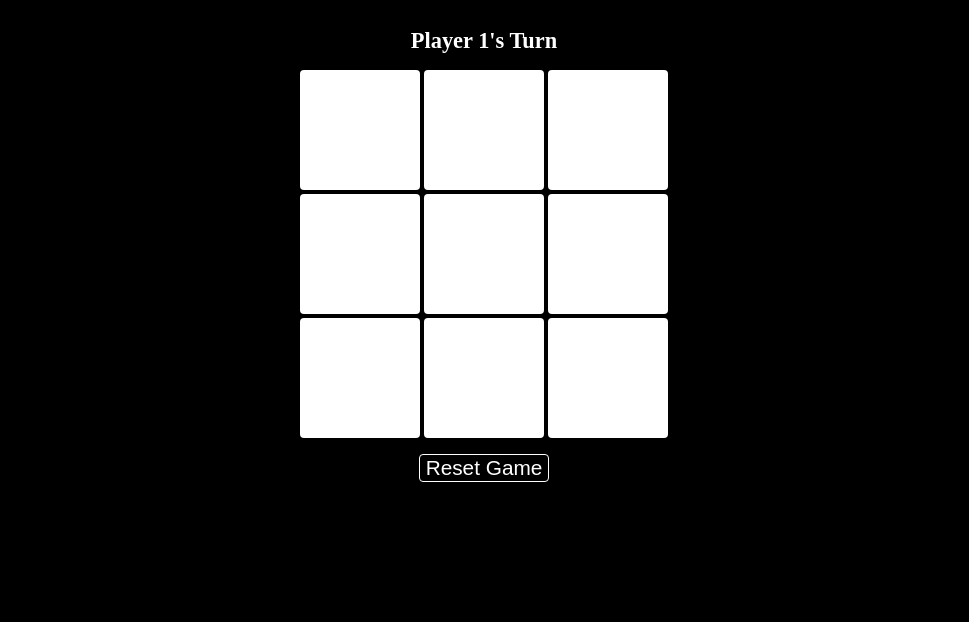
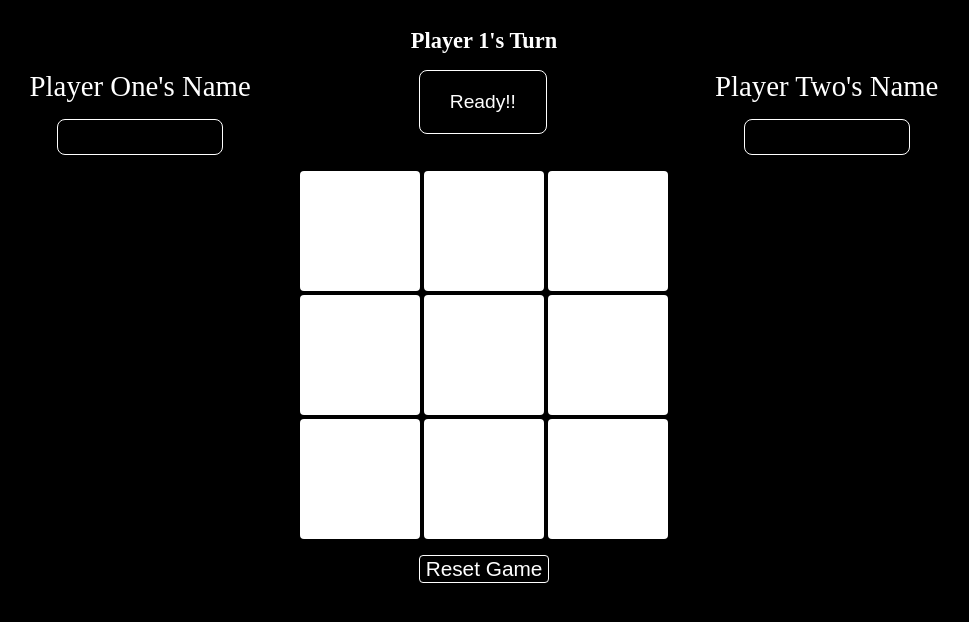
Before and after one commit to DavidOh1606/tictactoe, a plain HTML site: page index.html in a window 1280 px wide. Shown: the part 140-762 px from the top of the page, without its empty margins (156-1125 px from the left). Drawn offline with Linux system fonts and the light colour scheme.

Commit message:
Add form to enter user names

```diff
--- a/index.html
+++ b/index.html
@@ -12,6 +12,21 @@
 
         <div class="turn-text"></div>
 
+        <form class="player-names">
+            <div class="player-name">
+                <label for="player-one">Player One's Name</label>
+                <input type="text" id="player-one" class="player-name" maxlength="10">
+            </div>
+
+            <input type="submit" value="Ready!!" class="ready-button">
+
+            <div class="player-name">
+                <label for="player-two">Player Two's Name</label>
+                <input type="text" id="player-two" class="player-name" maxlength="10">
+            </div>
+
+        </form>
+
         <div class="content">
 
         </div>
--- a/styles.css
+++ b/styles.css
@@ -60,3 +60,40 @@ span {
     border: 1px solid rgb(255, 255, 255);
     border-radius: 4px;
 }
+
+form.player-names {
+    display: flex;
+    width: 80%;
+    justify-content: space-between;
+
+}
+
+
+div.player-name {
+    display: flex;
+    flex-direction: column;
+    align-items: center;
+    gap: 16px;
+    font-size: 1.8rem;
+}
+
+input.player-name {
+    border-radius: 8px;
+    border: 1px solid white;
+    width: 10rem;
+    height: 2rem;
+    font-size: 1.8rem;
+    background-color: black;
+    color: white;
+}
+
+input.ready-button {
+    background-color: black;
+    color: white;
+    border: 1px solid white;
+    border-radius: 8px;
+
+    font-size: 1.2rem;
+    height: 4rem;
+    width: 8rem;
+}
```
